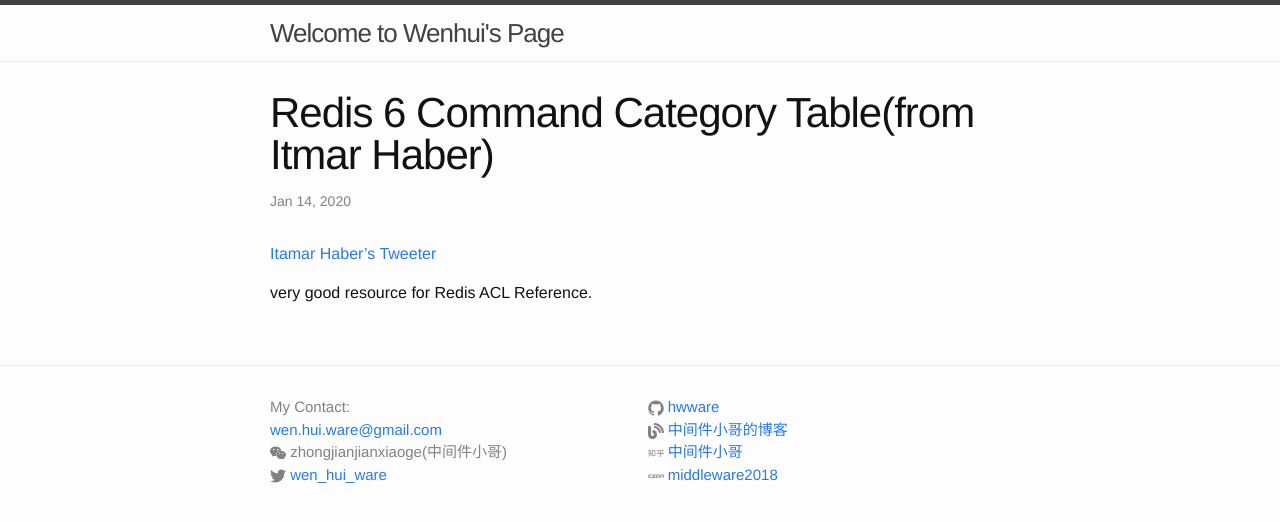
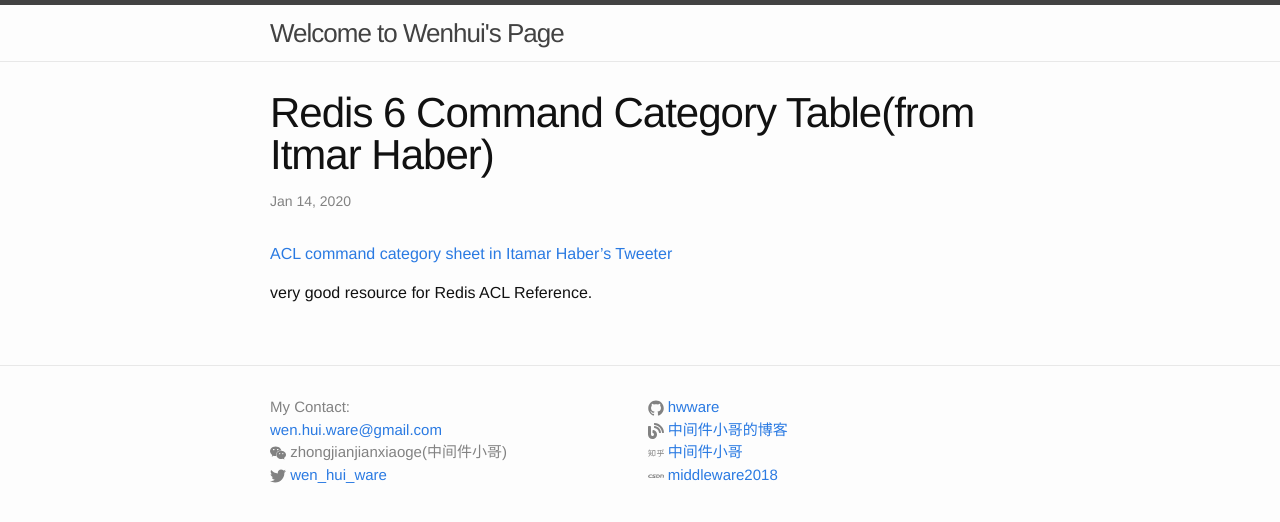
Before and after one commit to hwware/hwware.github.io, a Jekyll site: the page built from _posts/2020-01-14-acl-command-table.markdown, in a window 1280 px wide. Shown: the top 522 px of the page. Built offline with Jekyll 4.4.1, drawn with Linux system fonts in a browser that asks for light colours.

Commit message:
Update 2020-01-14-acl-command-table.markdown

```diff
--- a/_posts/2020-01-14-acl-command-table.markdown
+++ b/_posts/2020-01-14-acl-command-table.markdown
@@ -5,6 +5,6 @@ date:   2020-01-14 12:58:29
 categories: Redis
 ---
 
-[Itamar Haber's Tweeter](https://twitter.com/itamarhaber/status/1217182037414752259?s=20)
+[ACL command category sheet in Itamar Haber's Tweeter](https://twitter.com/itamarhaber/status/1217182037414752259?s=20)
 
 very good resource for Redis ACL Reference.
```
